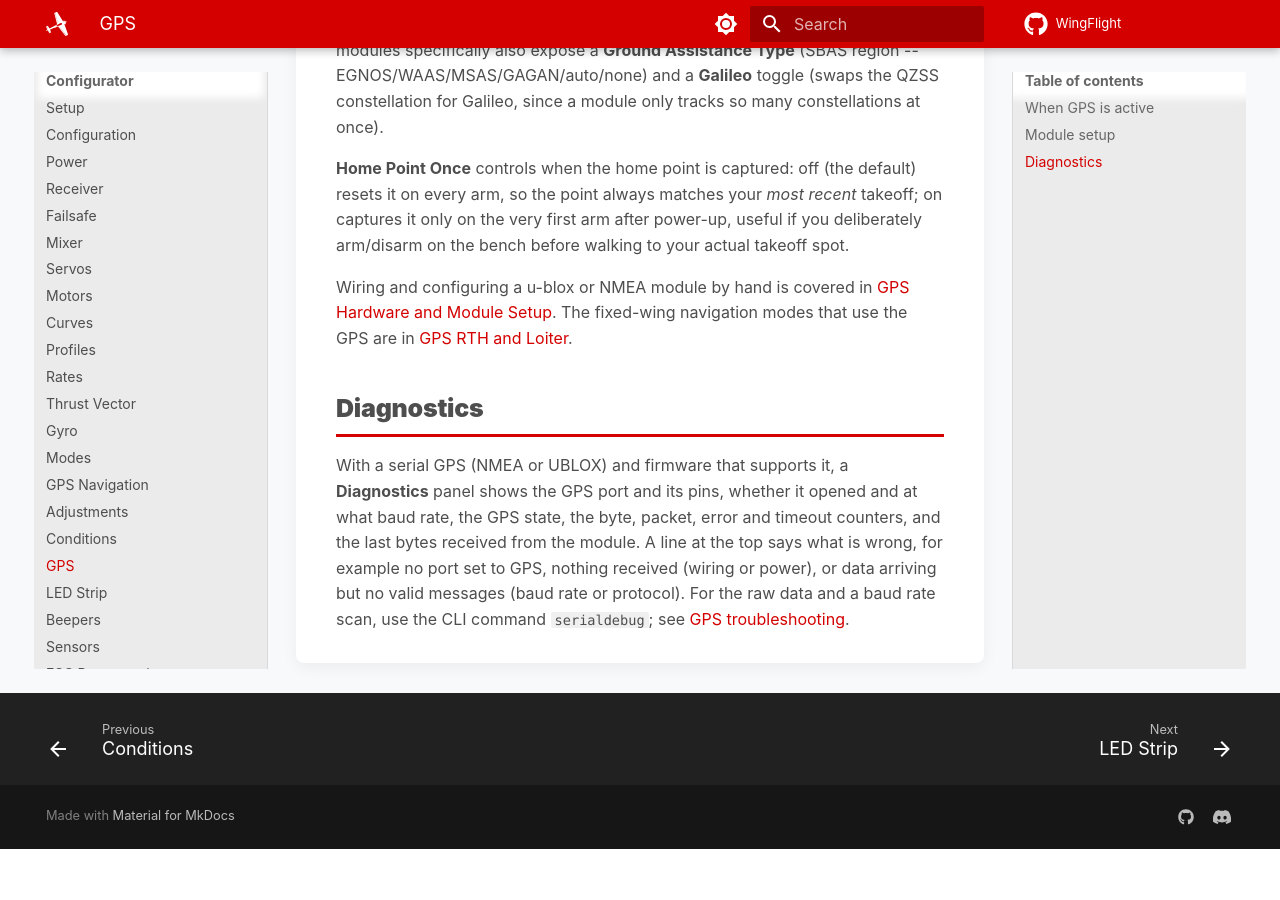
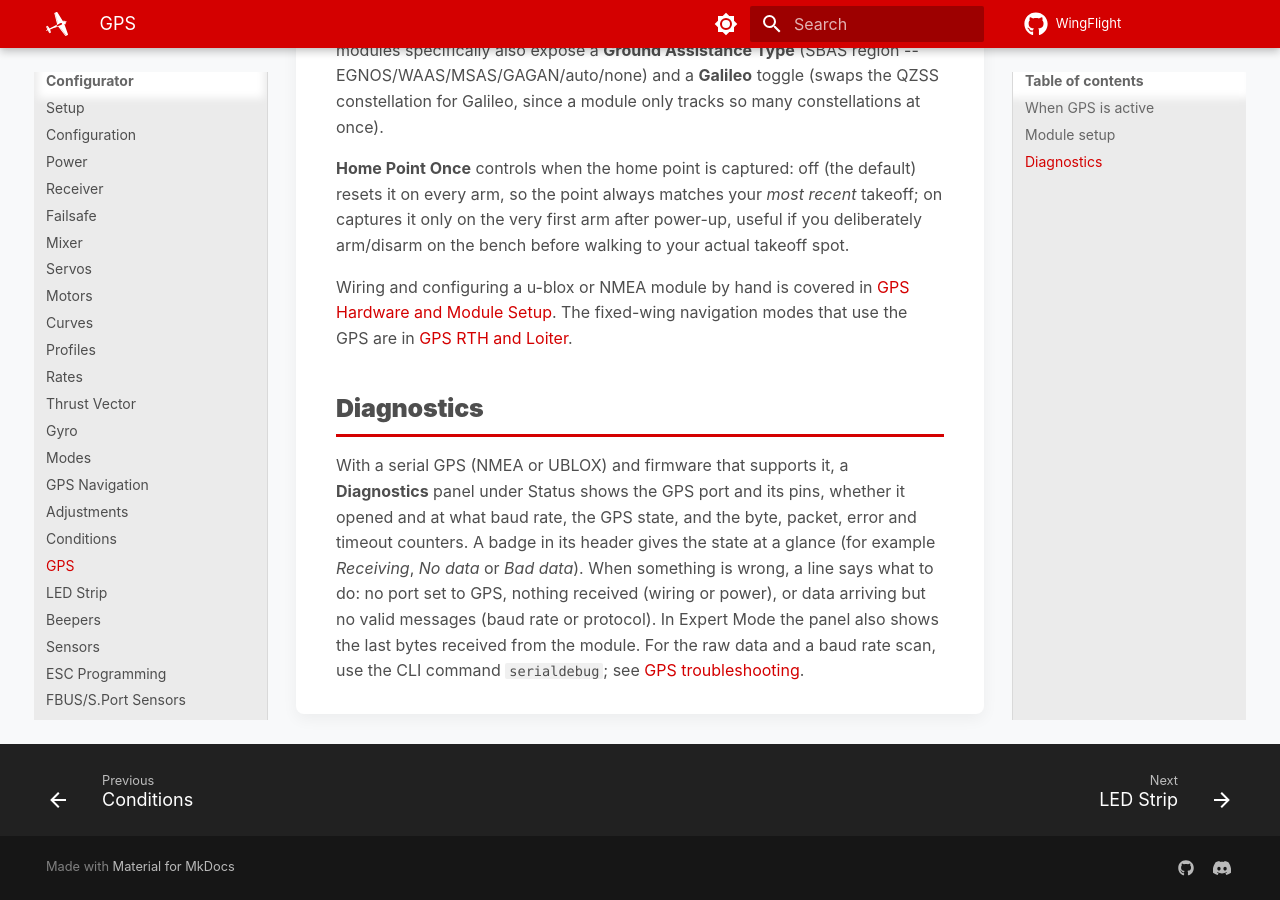
Before and after one commit to WingFlight/wingflight-docs, an MkDocs documentation site: the page built from docs/configurator/tabs/gps.md, in a window 1280 px wide and 900 px high, scrolled down 1206 px. Built offline with MkDocs 1.6.1 and Material for MkDocs 9.7.7, drawn with Linux system fonts in a browser that asks for light colours; before the commit the page ends 2055 px from its top, so only the background shows below that.

Commit message:
Describe the GPS Diagnostics badge and Expert Mode raw bytes
Co-Authored-By: Claude Opus 5.5 <noreply@anthropic.com>

```diff
--- a/docs/configurator/tabs/gps.md
+++ b/docs/configurator/tabs/gps.md
@@ -55,11 +55,13 @@ fixed-wing navigation modes that use the GPS are in
 ## Diagnostics
 
 With a serial GPS (NMEA or UBLOX) and firmware that supports it, a
-**Diagnostics** panel shows the GPS port and its pins, whether it opened
-and at what baud rate, the GPS state, the byte, packet, error and timeout
-counters, and the last bytes received from the module. A line at the top
-says what is wrong, for example no port set to GPS, nothing received
+**Diagnostics** panel under Status shows the GPS port and its pins, whether
+it opened and at what baud rate, the GPS state, and the byte, packet, error
+and timeout counters. A badge in its header gives the state at a glance
+(for example *Receiving*, *No data* or *Bad data*). When something is
+wrong, a line says what to do: no port set to GPS, nothing received
 (wiring or power), or data arriving but no valid messages (baud rate or
-protocol). For the raw data and a baud rate scan, use the CLI command
+protocol). In Expert Mode the panel also shows the last bytes received
+from the module. For the raw data and a baud rate scan, use the CLI command
 `serialdebug`; see
 [GPS troubleshooting](../../reference/gps-hardware.md#troubleshooting).
```
